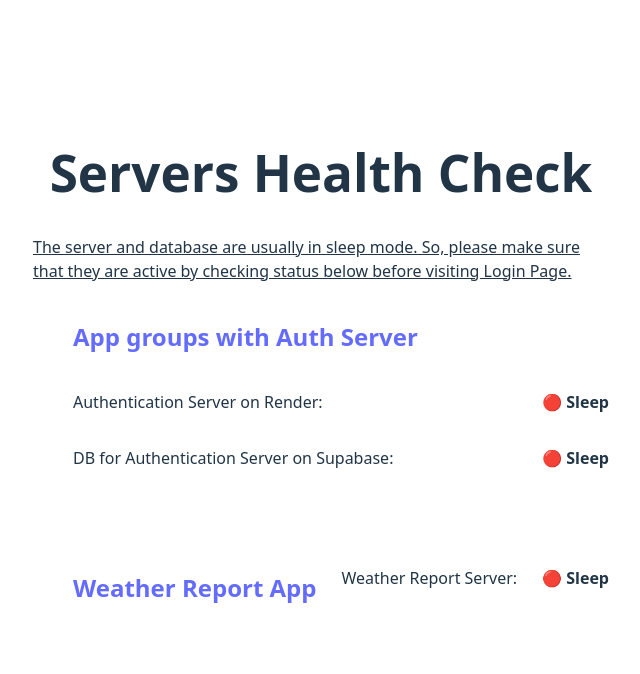
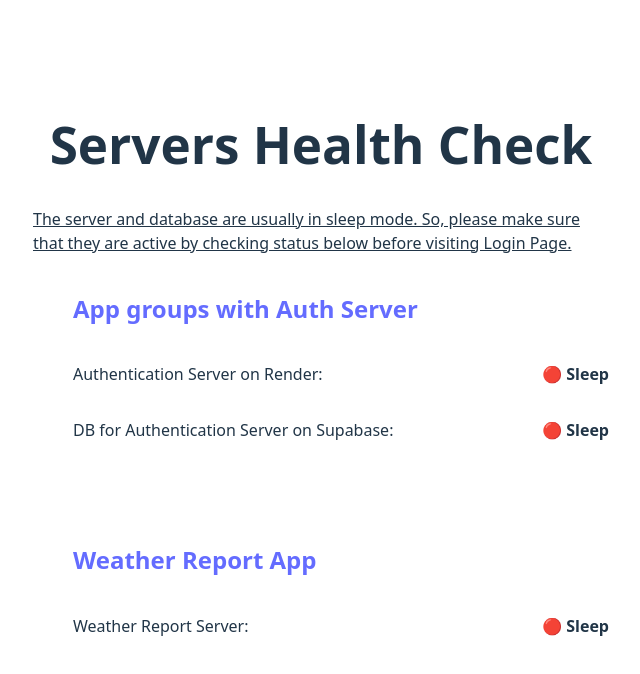
Before and after one commit to kappasan21/server-health-check, a React (Vite) app: page / in a window 1280 px wide. Shown: the top 674 px of the page, without its empty margins (319-959 px from the left). Built offline with nearby package versions, Linux system fonts and the light colour scheme; no server answers.

Commit message:
Update App.jsx

```diff
--- a/src/App.jsx
+++ b/src/App.jsx
@@ -49,8 +49,8 @@
         </li>
       </ul>
       <ul>
+        <a href={weatherClientURL} target="_blank"><h2 className="app-title">Weather Report App</h2></a>
         <li>
-          <a href={weatherClientURL} target="_blank"><h2 className="app-title">Weather Report App</h2></a>
           <p>Weather Report Server: </p>
           <p className="current-status">{weatherServerStatus ? '🟢 Active' : '🔴 Sleep'}</p>
         </li>
```
